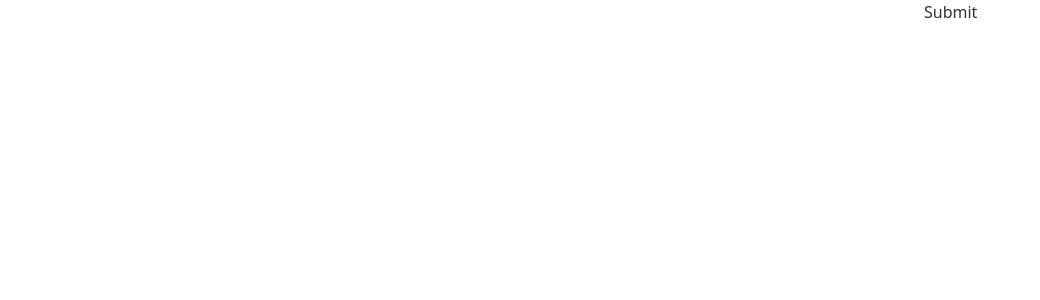
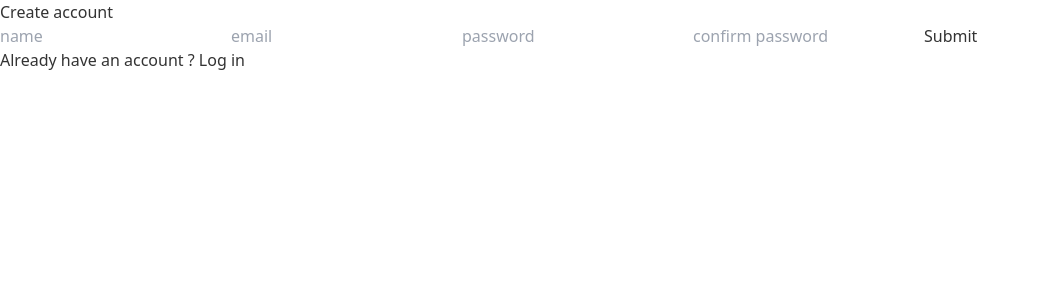
Before and after one commit to clementpnn/Kompt, a React (Vite) app in the folder webapp/: page /register in a window 1280 px wide. Shown: the top 300 px of the page, without its empty margins (0-1040 px from the left). Built offline with nearby package versions, Linux system fonts and the light colour scheme.

Commit message:
correction bug react + router + pages login et register (non reliées au back)

```diff
--- a/webapp/package.json
+++ b/webapp/package.json
@@ -18,6 +18,7 @@
     "react": "^18.2.0",
     "react-dom": "^18.2.0",
     "react-hook-form": "^7.41.5",
+    "react-router-dom": "^6.6.2",
     "tailwindcss": "^3.2.4",
     "zustand": "^4.2.0"
   },
@@ -26,6 +27,6 @@
     "@types/react-dom": "^18.0.9",
     "@vitejs/plugin-react-swc": "^3.0.0",
     "typescript": "^4.9.3",
-    "vite": "^4.0.0"
+    "vite": "^4.0.4"
   }
 }
--- a/webapp/src/App.tsx
+++ b/webapp/src/App.tsx
@@ -1,18 +1,19 @@
 import { useForm, SubmitHandler } from 'react-hook-form'
-import { FormValues } from './interfaces/interfaces'
+// import { FormValues } from './interfaces/interfaces'
+import { Routes, Route, Outlet, Link } from "react-router-dom";
+
+import Login from './routes/login'
+import Register from './routes/register'
 
 export default function App() {
-  const { register, handleSubmit } = useForm<FormValues>();
-  const onSubmit: SubmitHandler<FormValues> = data => console.log(data);
+  return (
 
-  return (
-    <form onSubmit={handleSubmit(onSubmit)}>
-      <input {...register('name')} />
-      <input type='email' {...register('email')} />
-      <input {...register('password')} />
-      <input {...register('passwordConfirm')} />
+  <Routes>
 
-      <input type='submit' />
-    </form>
+    <Route path="/" element={<Login />} />
+    <Route path="/login" element={<Login />} />
+    <Route path="/register" element={<Register />} />
+
+  </Routes>
   )
 }
--- a/webapp/src/main.tsx
+++ b/webapp/src/main.tsx
@@ -1,10 +1,14 @@
-import React from 'react'
-import ReactDOM from 'react-dom/client'
-import App from './App'
-import './index.css'
+import React from "react";
+import ReactDOM from "react-dom/client";
+import { BrowserRouter } from "react-router-dom";
 
-ReactDOM.createRoot(document.getElementById('root') as HTMLElement).render(
+import "./index.css";
+import App from "./App";
+
+ReactDOM.createRoot(document.getElementById("root") as HTMLElement).render(
   <React.StrictMode>
-    <App />
-  </React.StrictMode>,
-)
+    <BrowserRouter>
+      <App />
+    </BrowserRouter>
+  </React.StrictMode>
+);
--- /dev/null
+++ b/webapp/src/routes/login.tsx
@@ -0,0 +1,28 @@
+import { useForm, SubmitHandler } from 'react-hook-form'
+import { FormValues } from '../interfaces/interfaces'
+
+export default function Register() {
+    const { register, handleSubmit } = useForm<FormValues>();
+    const onSubmit: SubmitHandler<FormValues> = data => console.log(data);
+
+
+
+
+    return (
+      <div>
+
+        <p> Log in </p>
+
+        <form onSubmit={handleSubmit(onSubmit)}>
+          <input placeholder="name"{...register('name')} />
+          <input placeholder="password"{...register('password')} />
+
+          <input type='submit' />
+        </form>
+
+        <p><a href="/register">New on Kompt ? Create an account</a></p>
+
+
+      </div>
+    )
+  }
--- /dev/null
+++ b/webapp/src/routes/register.tsx
@@ -0,0 +1,24 @@
+import { useForm, SubmitHandler } from 'react-hook-form'
+import { FormValues } from '../interfaces/interfaces'
+
+export default function Register() {
+    const { register, handleSubmit } = useForm<FormValues>();
+    const onSubmit: SubmitHandler<FormValues> = data => console.log(data);
+
+    return (
+      <div>
+        <p>Create account</p>
+
+        <form onSubmit={handleSubmit(onSubmit)}>
+          <input placeholder="name" {...register('name')}/>
+          <input placeholder="email" type='email' {...register('email')} />
+          <input placeholder="password" {...register('password')} />
+          <input placeholder="confirm password" {...register('passwordConfirm')} />
+
+          <input type='submit' />
+        </form>
+        <p><a href="/login">Already have an account ? Log in</a></p>
+
+      </div>
+    )
+  }
```
Also changed, not shown: 2 other files (tests, documents, lock files or other folders).
